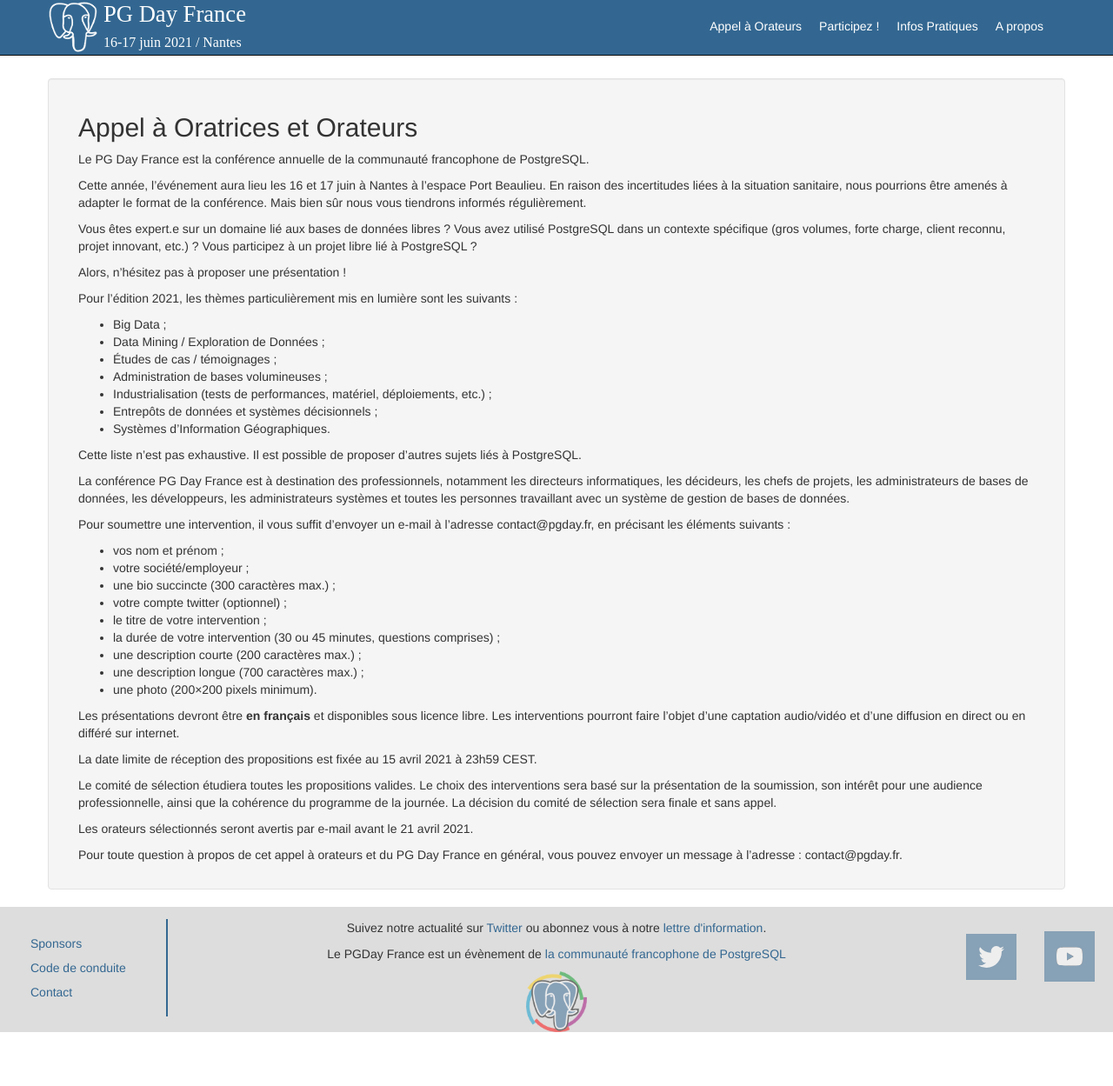
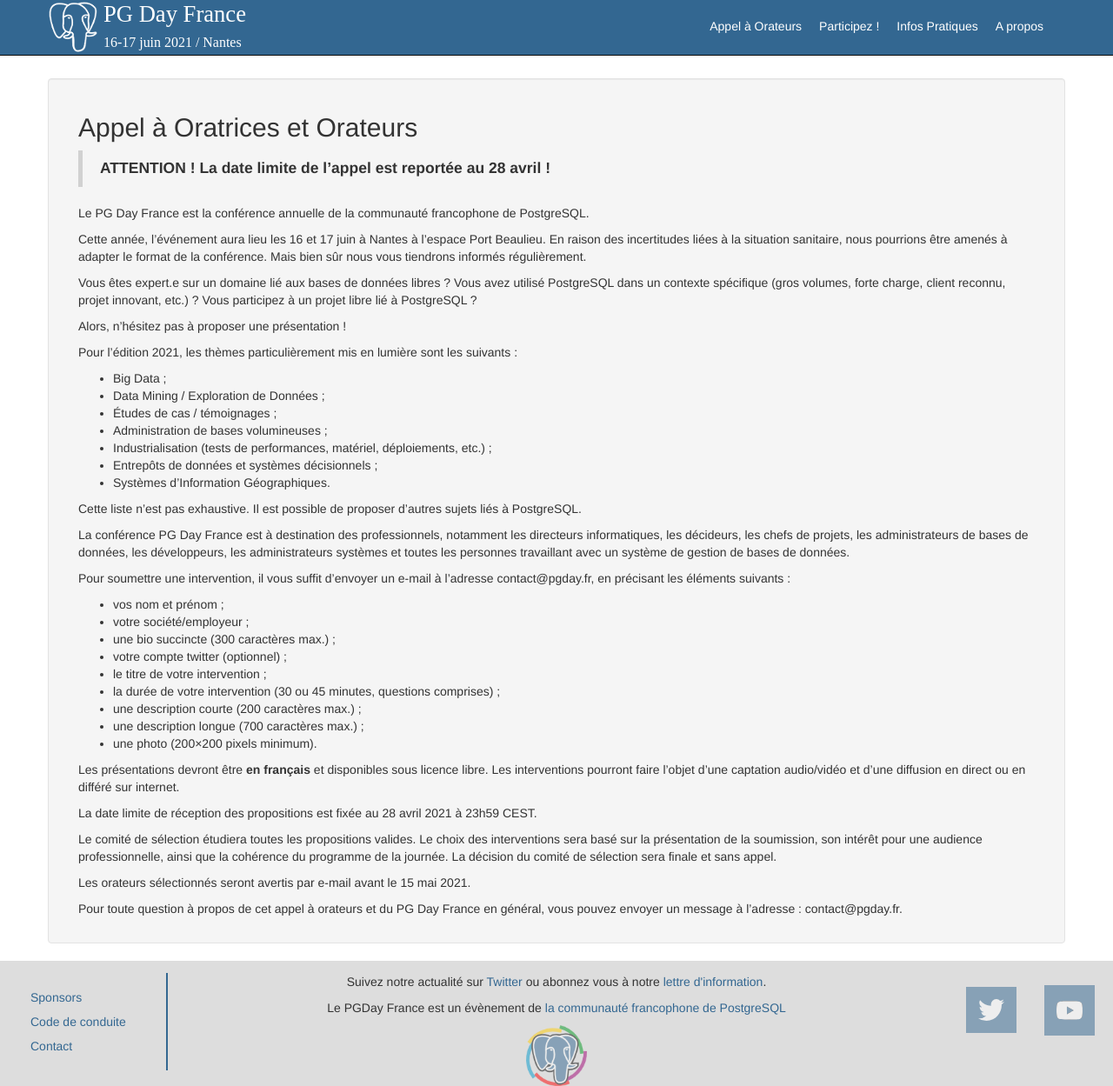
Before and after one commit to postgresqlfr/2024.pgday.fr, a Jekyll site: the page built from appel.md, in a window 1280 px wide and 1249 px high. Shown: the whole window at 87% size. Built offline with Jekyll 4.4.1, drawn with Linux system fonts in a browser that asks for light colours.

Commit message:
appel repoussé au 28 avril

```diff
--- a/appel.md
+++ b/appel.md
@@ -18,6 +18,9 @@
 
 
 ## Appel à Oratrices et Orateurs
+
+> **ATTENTION ! La date limite de l'appel est reportée au 28 avril !**
+
 
 Le PG Day France est la conférence annuelle de la communauté francophone de PostgreSQL.
 
@@ -58,10 +61,10 @@
 
 Les présentations devront être **en français** et disponibles sous licence libre. Les interventions pourront faire l'objet d'une captation audio/vidéo et d'une diffusion en direct ou en différé sur internet.
 
-La date limite de réception des propositions est fixée au 15 avril 2021 à 23h59 CEST.
+La date limite de réception des propositions est fixée au 28 avril 2021 à 23h59 CEST.
 
 Le comité de sélection étudiera toutes les propositions valides. Le choix des interventions sera basé sur la présentation de la soumission, son intérêt pour une audience professionnelle, ainsi que la cohérence du programme de la journée. La décision du comité de sélection sera finale et sans appel.
 
-Les orateurs sélectionnés seront avertis par e-mail avant le 21 avril 2021.
+Les orateurs sélectionnés seront avertis par e-mail avant le  15 mai 2021.
 
 Pour toute question à propos de cet appel à orateurs et du PG Day France en général, vous pouvez envoyer un message à l'adresse : contact@pgday.fr.
```
